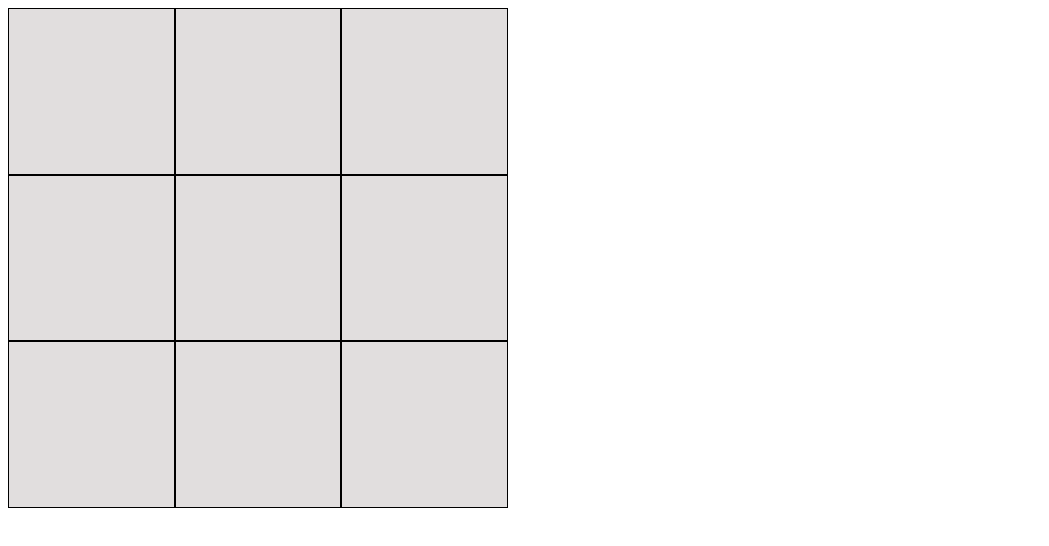
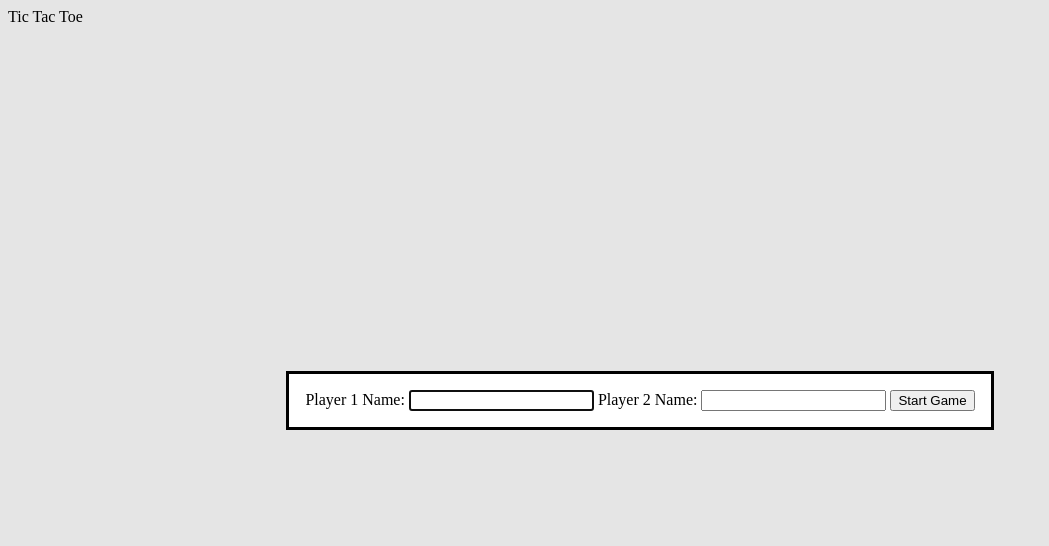
Before and after one commit to denriq55/tic-tac-toe, a plain HTML site: page index.html in a window 1280 px wide. Shown: the whole page, without its empty margins (0-1049 px from the left). Drawn offline with Linux system fonts and the light colour scheme.

Commit message:
add dialog to get players' names, add start game button

```diff
--- a/index.html
+++ b/index.html
@@ -8,6 +8,24 @@
     <script src="script.js" defer></script>
 </head>
 <body>
+    <header>
+        <div class="game-name">Tic Tac Toe</div>
+    </header>
+        <dialog id="start">
+            <form method = "dialog">
+                <label>
+                    Player 1 Name:
+                    <input type="text" id="p1name" name="p1name">
+                </label>
+
+                <label>
+                    Player 2 Name:
+                    <input type="text" id="p2name" name="p2name">
+                </label>
+                <button type="button" id="start-button">Start Game</button>
+            </form>
+        </dialog>
+
     <div class="board">
 
     </div>
--- a/script.js
+++ b/script.js
@@ -16,9 +16,26 @@ const game = {
         [6, 4, 2]
         ],
 
+    startGame() {
+        const startDialog = document.querySelector("#start")
+        const startButton = document.querySelector("#start-button");
+
+        startDialog.showModal();
+
+        startButton.addEventListener("click", () => {
+        const playerOneName = document.querySelector("#p1name").value
+        const playerTwoName = document.querySelector("#p2name").value
+
+        this.getPlayers( playerOneName, playerTwoName );
+        this.createGameBoard();
+
+        startDialog.close()
+        });
+
+    },
 
 
-    getPlayers(playerOneName, playerTwoName) {
+    getPlayers(playerOneName, playerTwoName ) {
          this.players = [
             {
                 name: playerOneName,
@@ -32,11 +49,12 @@ const game = {
 
         this.activePlayer = this.players[0]
 
-        },
+    },
 
 
 
     createGameBoard() {
+
         const board = document.querySelector(".board");
         for (let i = 0; i < 9; i++) {
 
@@ -109,100 +127,4 @@ const game = {
 }
 
 
-
-
-game.getPlayers("Iris", "Dyan")
-game.createGameBoard()
-
-
-
-/*
-
-function getPlayers() {
-    return players = [
-        {
-            name: "Dyan",
-            marker: "X"
-        },
-
-        {
-            name: "Iris",
-            marker: "O"
-        }
-]
-
-}
-
-getPlayers();
-
-
-
-const board = document.querySelector(".board")
-const arrayCells = [];
-const winningCombination = [
-    [0, 1, 2],
-    [3, 4, 5],
-    [6, 7, 8],
-
-    [0, 3, 6],
-    [1, 4, 7],
-    [2, 5, 8],
-
-
-    [0, 4, 8],
-    [6, 4, 2]
-]
-
-function createGameboard()  {
-
-        for (let i = 0; i < 9; i++) {
-
-            const cell = document.createElement("button");
-            cell.classList.add("cells");
-            board.appendChild(cell);
-
-            arrayCells.push(cell);
-
-            cell.addEventListener("click", (e) => {
-                e.target.textContent = activePlayer.marker
-                switchPlayer();
-                checkWinner();
-                })
-
-            const checkWinner = () => {
-                for (let i = 0; i < winningCombination.length; i++) {
-                    const [a, b, c] = winningCombination[i];
-
-                    if (arrayCells[a].textContent !== '' &&
-                        arrayCells[a].textContent === arrayCells[b].textContent &&
-                        arrayCells[a].textContent === arrayCells[c].textContent
-                      ) {
-                        console.log(` is the winner!`)
-                      }
-                }
-            }
-
-
-            }
-
-        let activePlayer = players[0];
-
-        const switchPlayer = () => {
-          if (activePlayer === players[0]) {
-                activePlayer = players[1]
-            } else {
-                    activePlayer = players[0]
-                    }
-                    console.log(activePlayer);
-            }
-
-
-
-}
-
-
-
-
-
-    createGameboard();
-*/
+game.startGame()
```
